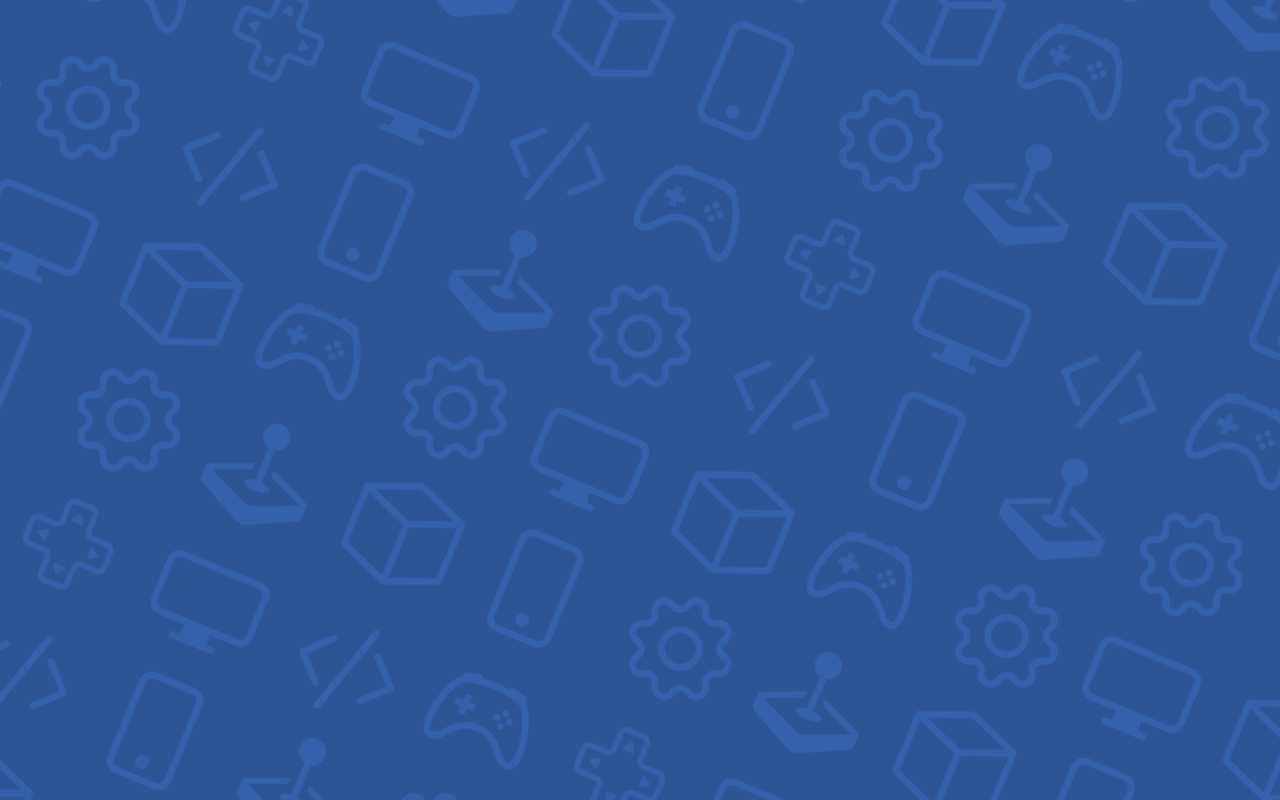
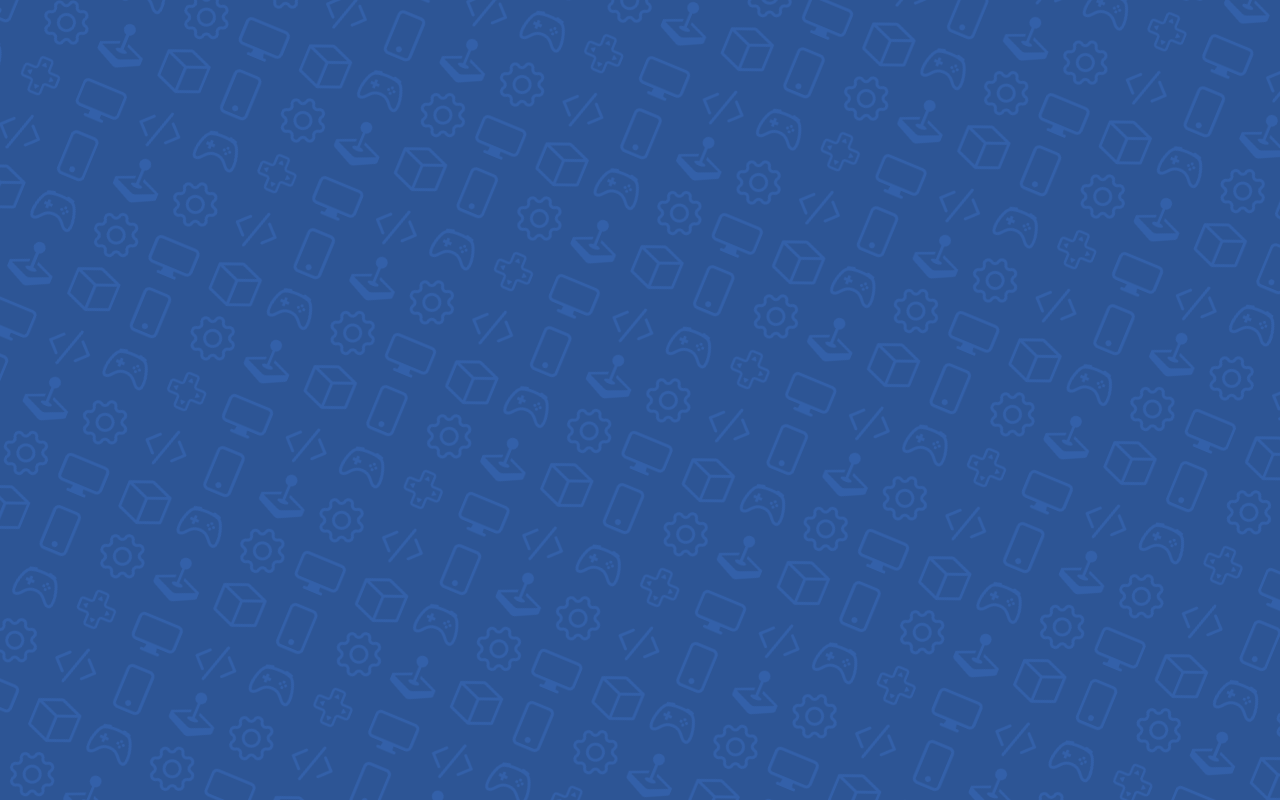
Before and after one commit to aCross-Game-Engine/across.ehan.dev, a plain HTML site: page index.html in a window 1280 px wide. Shown: the top 800 px of the page. Drawn offline with Linux system fonts and the light colour scheme.

Commit message:
I think I fixed it now? 🤔

```diff
--- a/styles/main.css
+++ b/styles/main.css
@@ -17,7 +17,9 @@
     top: -50%;
     left: -50%;
     z-index: -1;
+    background-color: #2d5595;
     background-image: url(../assets/images/background.png);
+    background-size: 50%;
     background-repeat: repeat;
     transform: rotate(22.5deg);
 }
```
